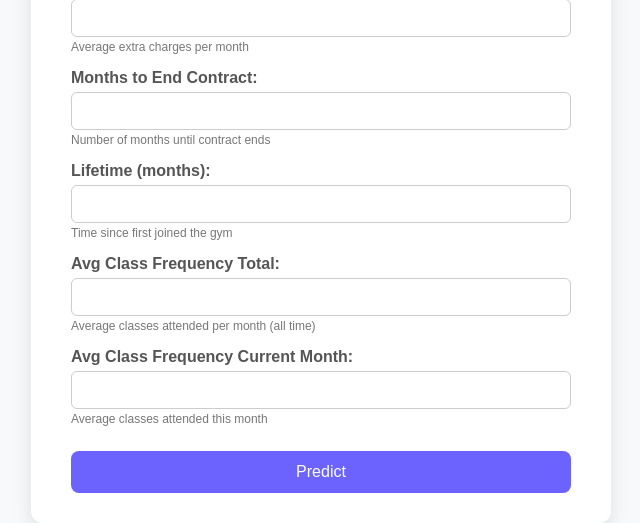
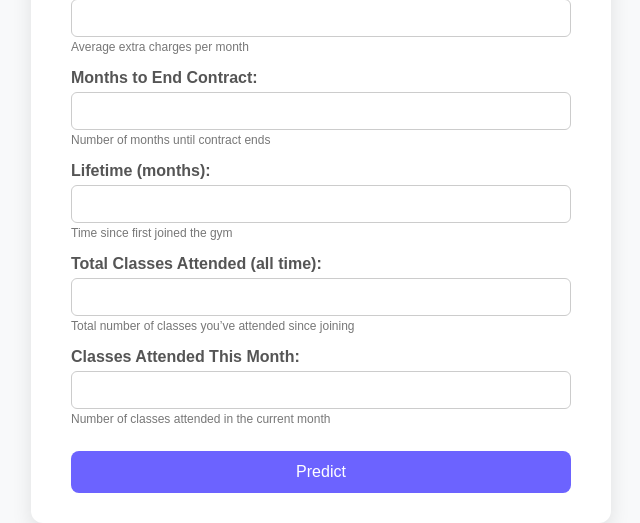
Before and after one commit to River1808/Churn-Prediction-, a Flask app: page / in a window 1280 px wide. Shown: the part 884-1407 px from the top of the page, without its empty margins (319-959 px from the left). Run offline with Flask 3, Linux system fonts and the light colour scheme; parts of the project's set-up code (start-up, migrations or seed data) failed here and were passed over.

Commit message:
Compute avg

```diff
--- a/app.py
+++ b/app.py
@@ -14,6 +14,15 @@ def home():
 @app.route('/predict', methods=['POST'])
 def predict():
     try:
+        # Collect user input from the form
+        total_classes_attended = float(request.form['total_classes_attended'])
+        current_month_classes = float(request.form['current_month_classes'])
+        lifetime_months = float(request.form['Lifetime'])
+
+        # Automatically compute averages
+        avg_class_frequency_total = total_classes_attended / lifetime_months
+        avg_class_frequency_current_month = current_month_classes / 4
+
         data = {
             'gender': request.form['gender'],
             'Near_Location': float(request.form['Near_Location']),
@@ -25,9 +34,9 @@ def predict():
             'Age': float(request.form['Age']),
             'Avg_additional_charges_total': float(request.form['Avg_additional_charges_total']),
             'Month_to_end_contract': float(request.form['Month_to_end_contract']),
-            'Lifetime': float(request.form['Lifetime']),
-            'Avg_class_frequency_total': float(request.form['Avg_class_frequency_total']),
-            'Avg_class_frequency_current_month': float(request.form['Avg_class_frequency_current_month'])
+            'Lifetime': lifetime_months,
+            'Avg_class_frequency_total': avg_class_frequency_total,
+            'Avg_class_frequency_current_month': avg_class_frequency_current_month
         }
 
         # Encode gender
@@ -36,6 +45,7 @@ def predict():
             'gender': 1 if data['gender'] == 'Female' else 0
         }])
 
+        # Model prediction
         prediction = model.predict(sample)[0]
 
         confidence = None
@@ -46,7 +56,6 @@ def predict():
         if confidence is not None:
             result_text += f" — Confidence: {confidence}%"
 
-        # Pass the original form data back to the template
         return render_template('index.html', prediction_text=result_text, form_data=data)
 
     except Exception as e:
--- a/templates/index.html
+++ b/templates/index.html
@@ -69,15 +69,15 @@
       <input type="number" name="Lifetime" step="0.1" required>
       <small>Time since first joined the gym</small>
 
-      <!-- Avg Class Frequency Total -->
-      <label>Avg Class Frequency Total:</label>
-      <input type="number" name="Avg_class_frequency_total" step="0.1" required>
-      <small>Average classes attended per month (all time)</small>
+      <!-- Total Classes Attended -->
+      <label>Total Classes Attended (all time):</label>
+      <input type="number" name="total_classes_attended" step="1" required>
+      <small>Total number of classes you’ve attended since joining</small>
 
-      <!-- Avg Class Frequency Current Month -->
-      <label>Avg Class Frequency Current Month:</label>
-      <input type="number" name="Avg_class_frequency_current_month" step="0.1" required>
-      <small>Average classes attended this month</small>
+      <!-- Classes Attended This Month -->
+      <label>Classes Attended This Month:</label>
+      <input type="number" name="current_month_classes" step="1" required>
+      <small>Number of classes attended in the current month</small>
 
       <button type="submit">Predict</button>
     </form>
```
